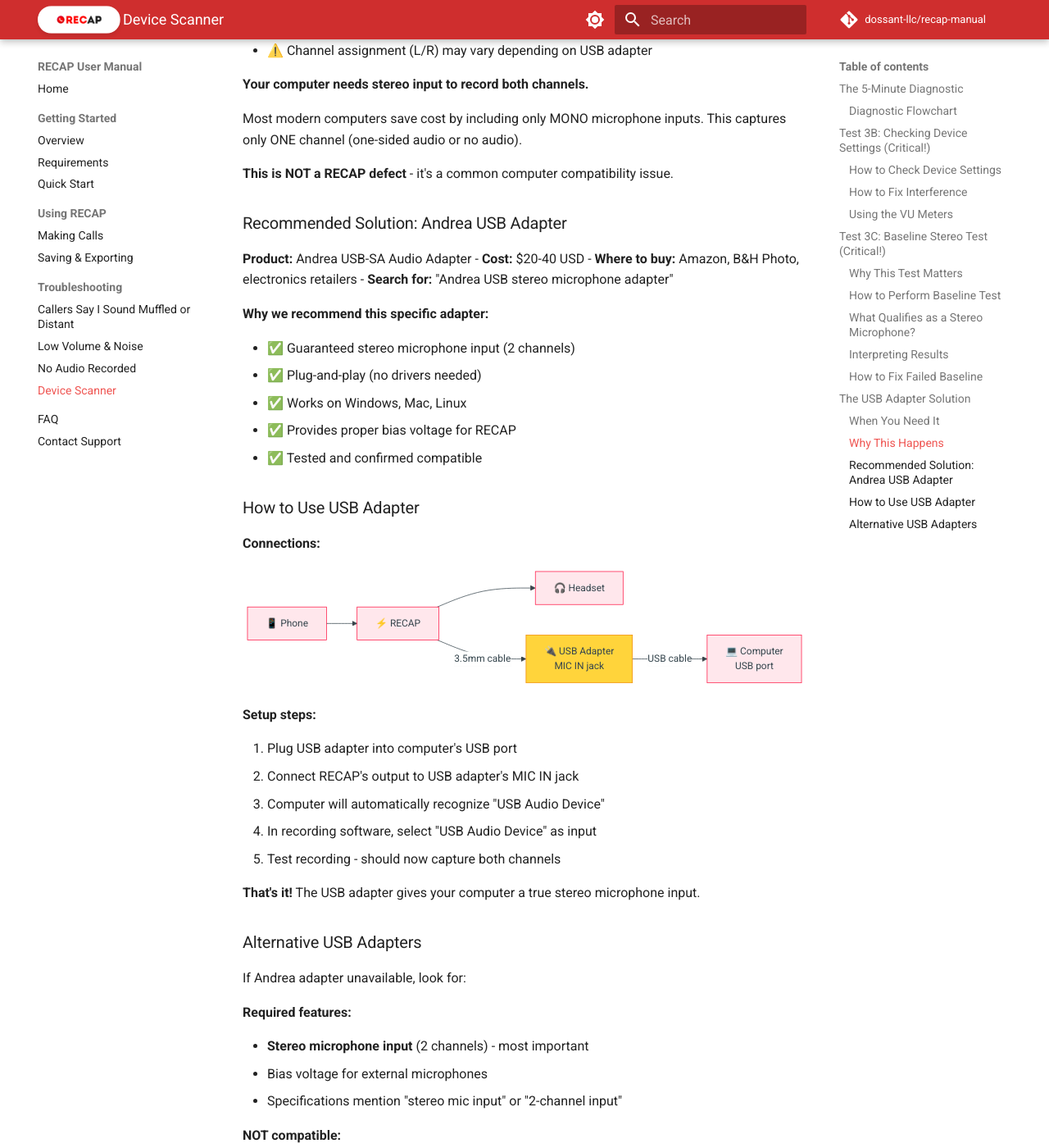
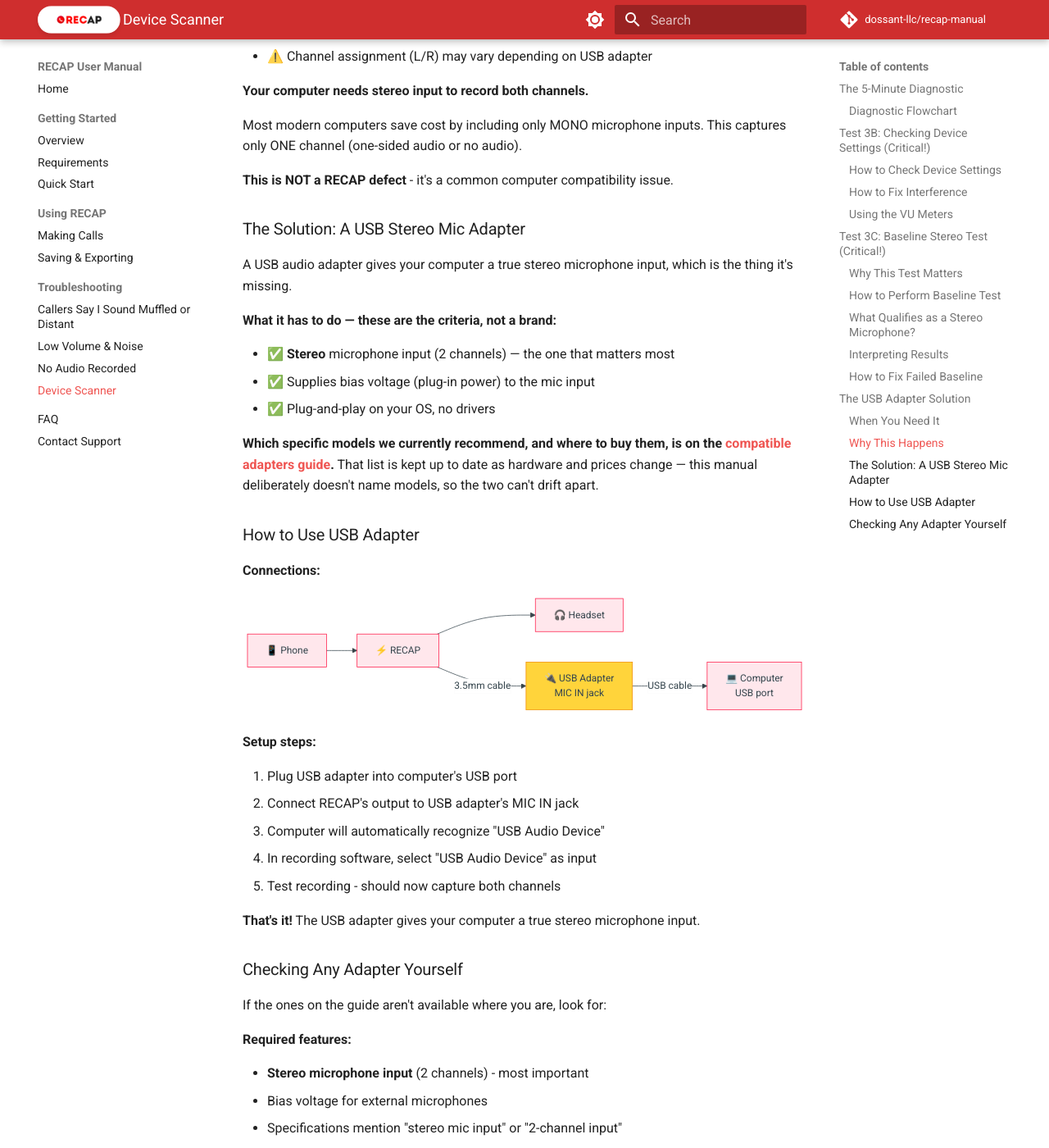
Before and after one commit to dossant-llc/recap-manual, an MkDocs documentation site: the page built from docs/troubleshooting/device-scanner.md, in a window 1280 px wide and 1400 px high, scrolled down 8099 px. Shown: the whole window at 82% size. Built offline with MkDocs 1.6.1 and Material for MkDocs 9.7.7, drawn with Linux system fonts in a browser that asks for light colours; comment, search, counter and statistics services are not loaded.

Commit message:
docs: move model names and prices out of the manual (#2)
The manual now states compatibility *criteria*; specific models, prices and
where-to-buy live on the compatible-adapters guide, which is maintained on a
different clock.

Removed from the manual:
- "$20-40" adapter price (6 occurrences) — prices rot silently in a manual
- "Andrea USB-SA" purchase recommendation + "alternative adapters" framing.
  Note the drift this was already causing: the manual said USB-SA while
  recapmycalls.com/compatible-adapters-for-recap/ says USB-MA. One was wrong;
  naming none in the manual removes the class of bug.
- "Zoom, Tascam" named as working recorders. Nobody verified these, and an
  unverified name reads as certification. Replaced with an explicit
  "we don't certify individual recorder models" + the two conditions.

Each site now links to the adapters guide instead.

Why this matters more than it used to: the support page is gaining an
"Ask an AI about RECAP" handoff that points assistants at this manual as
their sole reference. Anything wrong or stale in here gets repeated to every
customer verbatim rather than averaged out.

Co-authored-by: Claude Opus 5 <noreply@anthropic.com>

```diff
--- a/docs/troubleshooting/device-scanner.md
+++ b/docs/troubleshooting/device-scanner.md
@@ -20,7 +20,7 @@ flowchart TD
 
     Test2 -->|YES| Test3{Test 3: Device Scanner<br/><br/>Visit: recapmycalls.com/audio/<br/>Take screenshot<br/><br/>STEREO or MONO input?}
 
-    Test3 -->|MONO| USBAdapter[✅ USB Adapter Needed<br/><br/>Andrea USB adapter $20-40<br/><br/>This is NOT a defect<br/>Most modern computers<br/>have MONO inputs<br/><br/>Get adapter, then continue]
+    Test3 -->|MONO| USBAdapter[✅ USB Adapter Needed<br/><br/>USB stereo mic adapter<br/><br/>This is NOT a defect<br/>Most modern computers<br/>have MONO inputs<br/><br/>Get adapter, then continue]
 
     Test3 -->|STEREO| Test3B{Test 3B: Check Device Settings<br/><br/>Click device to expand details<br/><br/>Echo Cancellation OFF?<br/>Noise Suppression OFF?<br/>Auto Gain Control OFF?}
 
@@ -249,20 +249,21 @@ Most modern computers save cost by including only MONO microphone inputs. This c
 
 **This is NOT a RECAP defect** - it's a common computer compatibility issue.
 
-### Recommended Solution: Andrea USB Adapter
+### The Solution: A USB Stereo Mic Adapter
 
-**Product:** Andrea USB-SA Audio Adapter
-- **Cost:** $20-40 USD
-- **Where to buy:** Amazon, B&H Photo, electronics retailers
-- **Search for:** "Andrea USB stereo microphone adapter"
+A USB audio adapter gives your computer a true stereo microphone input, which is
+the thing it's missing.
 
-**Why we recommend this specific adapter:**
+**What it has to do — these are the criteria, not a brand:**
 
-- ✅ Guaranteed stereo microphone input (2 channels)
-- ✅ Plug-and-play (no drivers needed)
-- ✅ Works on Windows, Mac, Linux
-- ✅ Provides proper bias voltage for RECAP
-- ✅ Tested and confirmed compatible
+- ✅ **Stereo** microphone input (2 channels) — the one that matters most
+- ✅ Supplies bias voltage (plug-in power) to the mic input
+- ✅ Plug-and-play on your OS, no drivers
+
+**Which specific models we currently recommend, and where to buy them, is on the
+[compatible adapters guide](https://recapmycalls.com/compatible-adapters-for-recap/).**
+That list is kept up to date as hardware and prices change — this manual
+deliberately doesn't name models, so the two can't drift apart.
 
 ### How to Use USB Adapter
 
@@ -288,9 +289,9 @@ flowchart LR
 
 **That's it!** The USB adapter gives your computer a true stereo microphone input.
 
-### Alternative USB Adapters
+### Checking Any Adapter Yourself
 
-If Andrea adapter unavailable, look for:
+If the ones on the guide aren't available where you are, look for:
 
 **Required features:**
 
```
Also changed, not shown: docs/faq.md (+2 -2 lines), docs/getting-started/overview.md (+1 -1 lines), docs/getting-started/quick-start.md (+1 -1 lines), docs/getting-started/requirements.md (+8 -5 lines), docs/troubleshooting/low-volume-noise.md (+1 -1 lines).
